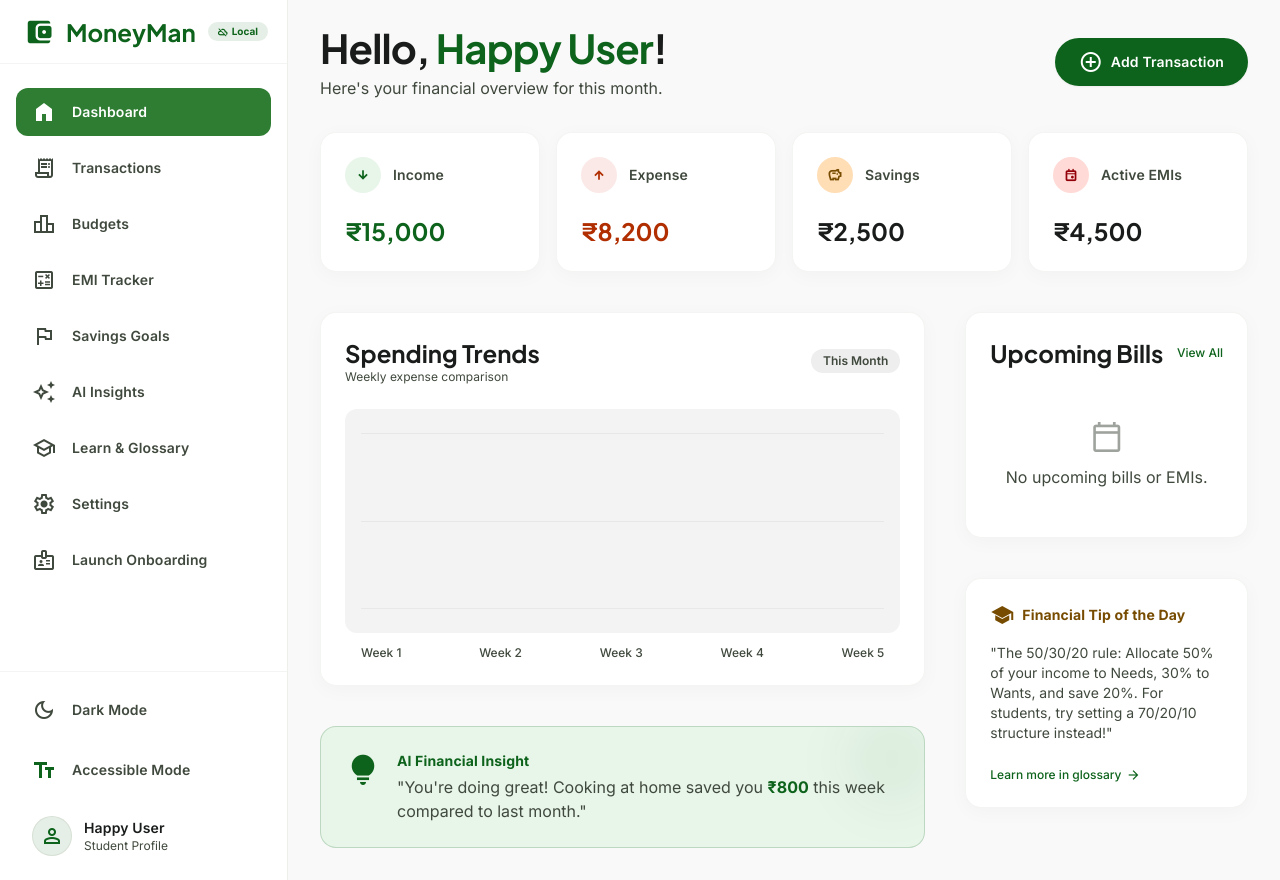
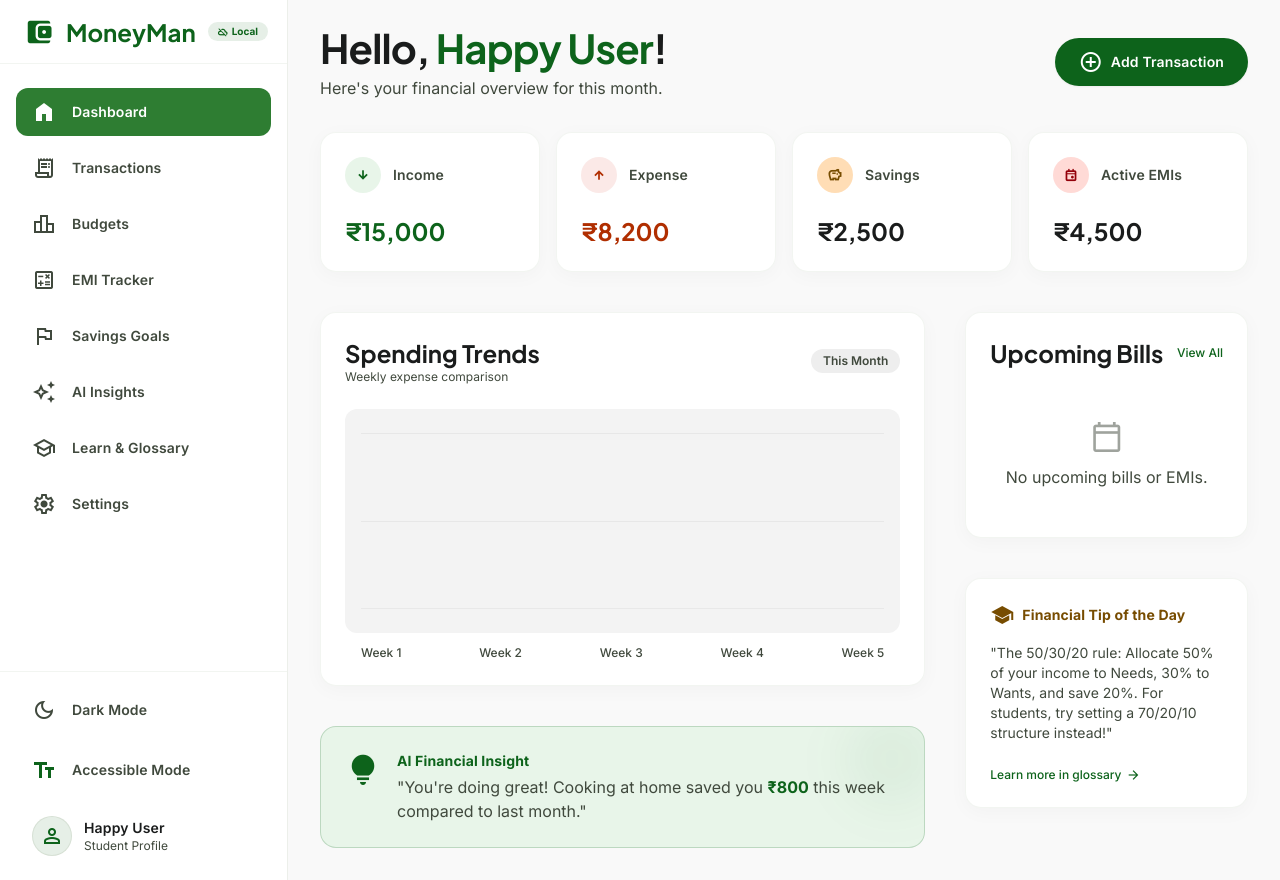
Before and after one commit to jakegithub24/MoneyMan, a Python web app: template WebApp/templates/dashboard.html in a window 1280 px wide. Run offline with Jinja, Linux system fonts and the light colour scheme; the template is opened without the code that fills it, so the values that code supplies are empty; some libraries are stand-ins or nearby versions.

Commit message:
Improved UX (mobile/desktop).

```diff
--- a/WebApp/templates/base.html
+++ b/WebApp/templates/base.html
@@ -496,12 +496,6 @@
                     <span class="material-symbols-outlined" style="font-variation-settings: 'FILL' {% if active_page == 'settings' %}1{% else %}0{% endif %};">settings</span>
                     <span>Settings</span>
                 </a>
-
-                <a href="{{ url_for('onboarding') if url_for else '/onboarding' }}"
-                   class="sidebar-nav-link flex items-center px-4 py-3 rounded-xl gap-4 font-label-lg text-label-lg text-on-surface-variant dark:text-text-main-dark hover:bg-surface-container">
-                    <span class="material-symbols-outlined">badge</span>
-                    <span>Launch Onboarding</span>
-                </a>
             </nav>
 
             <!-- Sidebar Footer -->
--- a/WebApp/templates/dashboard.html
+++ b/WebApp/templates/dashboard.html
@@ -28,56 +28,60 @@
 <!-- Summary Cards Grid -->
 <section class="grid grid-cols-2 lg:grid-cols-4 gap-gutter mb-stack-lg">
     <!-- Income Card -->
-    <div class="bg-surface-light dark:bg-surface-dark rounded-2xl p-card-padding shadow-[0px_4px_20px_0px_rgba(0,0,0,0.03)] border border-outline-variant/20 flex flex-col justify-between min-h-[140px] interactive-hover animate-fade-in-up stagger-1">
+    <a href="{{ url_for('transactions') if url_for else '/transactions' }}?type=income&category=all"
+       class="bg-surface-light dark:bg-surface-dark rounded-2xl p-card-padding shadow-[0px_4px_20px_0px_rgba(0,0,0,0.03)] border border-outline-variant/20 flex flex-col justify-between min-h-[140px] interactive-hover animate-fade-in-up stagger-1 cursor-pointer group">
         <div class="flex items-center gap-3 text-primary dark:text-primary-fixed mb-2">
             <div class="w-9 h-9 rounded-full bg-income-green-subtle dark:bg-primary/20 flex items-center justify-center">
                 <span class="material-symbols-outlined text-sm font-bold">arrow_downward</span>
             </div>
-            <span class="font-label-lg text-label-lg text-on-surface-variant dark:text-outline">Income</span>
+            <span class="font-label-lg text-label-lg text-on-surface-variant dark:text-outline group-hover:text-primary transition-colors">Income</span>
         </div>
         <div class="font-headline-md text-headline-md text-primary dark:text-primary-fixed font-bold mt-auto animate-counter">
             ₹{{ income | default("15,000") }}
         </div>
-    </div>
+    </a>
 
     <!-- Expense Card -->
-    <div class="bg-surface-light dark:bg-surface-dark rounded-2xl p-card-padding shadow-[0px_4px_20px_0px_rgba(0,0,0,0.03)] border border-outline-variant/20 flex flex-col justify-between min-h-[140px] interactive-hover animate-fade-in-up stagger-2">
+    <a href="{{ url_for('transactions') if url_for else '/transactions' }}?type=expense&category=all"
+       class="bg-surface-light dark:bg-surface-dark rounded-2xl p-card-padding shadow-[0px_4px_20px_0px_rgba(0,0,0,0.03)] border border-outline-variant/20 flex flex-col justify-between min-h-[140px] interactive-hover animate-fade-in-up stagger-2 cursor-pointer group">
         <div class="flex items-center gap-3 text-secondary mb-2">
             <div class="w-9 h-9 rounded-full bg-expense-red-subtle dark:bg-secondary/20 flex items-center justify-center">
                 <span class="material-symbols-outlined text-sm font-bold">arrow_upward</span>
             </div>
-            <span class="font-label-lg text-label-lg text-on-surface-variant dark:text-outline">Expense</span>
+            <span class="font-label-lg text-label-lg text-on-surface-variant dark:text-outline group-hover:text-secondary transition-colors">Expense</span>
         </div>
         <div class="font-headline-md text-headline-md text-secondary font-bold mt-auto animate-counter">
             ₹{{ expense | default("8,200") }}
         </div>
-    </div>
+    </a>
 
     <!-- Savings Card -->
-    <div class="bg-surface-light dark:bg-surface-dark rounded-2xl p-card-padding shadow-[0px_4px_20px_0px_rgba(0,0,0,0.03)] border border-outline-variant/20 flex flex-col justify-between min-h-[140px] interactive-hover animate-fade-in-up stagger-3">
+    <a href="{{ url_for('goals') if url_for else '/goals' }}"
+       class="bg-surface-light dark:bg-surface-dark rounded-2xl p-card-padding shadow-[0px_4px_20px_0px_rgba(0,0,0,0.03)] border border-outline-variant/20 flex flex-col justify-between min-h-[140px] interactive-hover animate-fade-in-up stagger-3 cursor-pointer group">
         <div class="flex items-center gap-3 text-tertiary mb-2">
             <div class="w-9 h-9 rounded-full bg-tertiary-fixed dark:bg-tertiary/20 flex items-center justify-center text-tertiary">
                 <span class="material-symbols-outlined text-sm font-bold">savings</span>
             </div>
-            <span class="font-label-lg text-label-lg text-on-surface-variant dark:text-outline">Savings</span>
+            <span class="font-label-lg text-label-lg text-on-surface-variant dark:text-outline group-hover:text-tertiary transition-colors">Savings</span>
         </div>
         <div class="font-headline-md text-headline-md text-on-surface dark:text-text-main-dark font-bold mt-auto animate-counter">
             ₹{{ savings | default("2,500") }}
         </div>
-    </div>
+    </a>
 
     <!-- Upcoming EMIs Card -->
-    <div class="bg-surface-light dark:bg-surface-dark rounded-2xl p-card-padding shadow-[0px_4px_20px_0px_rgba(0,0,0,0.03)] border border-outline-variant/20 flex flex-col justify-between min-h-[140px] interactive-hover animate-fade-in-up stagger-4">
+    <a href="{{ url_for('emi') if url_for else '/emi' }}"
+       class="bg-surface-light dark:bg-surface-dark rounded-2xl p-card-padding shadow-[0px_4px_20px_0px_rgba(0,0,0,0.03)] border border-outline-variant/20 flex flex-col justify-between min-h-[140px] interactive-hover animate-fade-in-up stagger-4 cursor-pointer group">
         <div class="flex items-center gap-3 text-error mb-2">
             <div class="w-9 h-9 rounded-full bg-error-container dark:bg-error/20 flex items-center justify-center text-on-error-container">
                 <span class="material-symbols-outlined text-sm font-bold">event</span>
             </div>
-            <span class="font-label-lg text-label-lg text-on-surface-variant dark:text-outline">Active EMIs</span>
+            <span class="font-label-lg text-label-lg text-on-surface-variant dark:text-outline group-hover:text-error transition-colors">Active EMIs</span>
         </div>
         <div class="font-headline-md text-headline-md text-on-surface dark:text-text-main-dark font-bold mt-auto animate-counter">
             ₹{{ active_emi_total | default("4,500") }}
         </div>
-    </div>
+    </a>
 </section>
 
 <!-- Content Grid -->
```
Also changed, not shown: base_views.html (+8 -8 lines), user_flow.md (+1 -1 lines), ux_improvements.md (added, +11 -0 lines).
